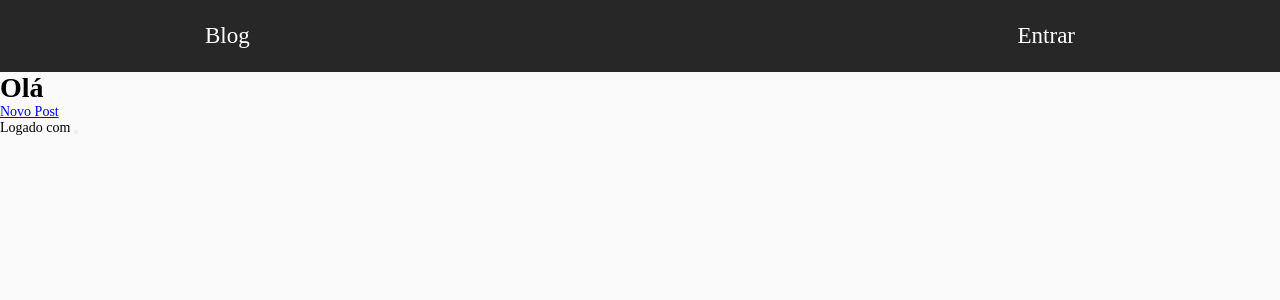
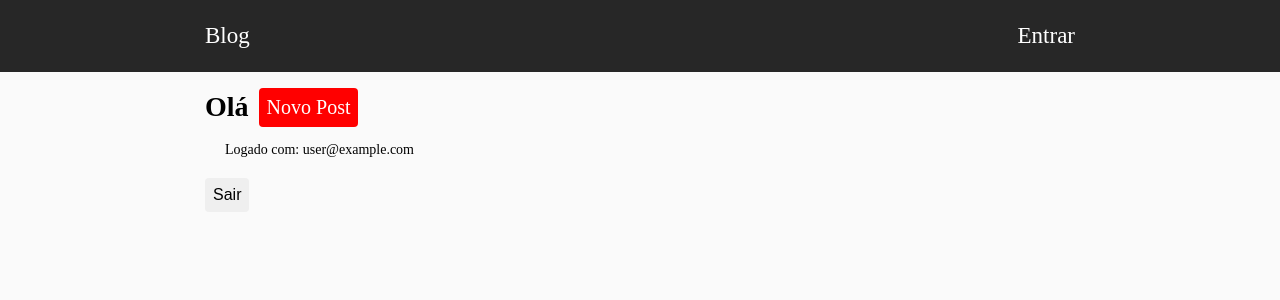
Before and after one commit to vczb/react-firebase-example, a React (Create React App) app: page /dashboard in a window 1280 px wide. Shown: the top 300 px of the page. Built offline with nearby package versions, Linux system fonts and the light colour scheme; no server answers; the database is empty; sample sign-in values are in the browser's storage.

Commit message:
dashboard styles

```diff
--- /dev/null
+++ b/src/components/dashboard/dashboard.css
@@ -0,0 +1,36 @@
+div#dashboard{
+  width: 100%;
+  max-width: 930px;
+  margin: 20px auto;
+  padding: 0 30px;
+}
+
+div#dashboard .user-info{
+  display: flex;
+  height: 30px;
+  align-items: center;
+}
+
+div#dashboard .user-info a{
+  padding: 8px;
+  border-radius: 4px;
+  font-size: 20px;
+  background-color: #FF0000;
+  color: #FFF;
+  text-decoration: none;
+  margin-left: 10px;
+}
+
+div#dashboard p{
+  padding: 20px;
+  display: flex;
+  flex-direction: column;
+}
+
+div#dashboard button{
+  border: none;
+  font-size: 16px;
+  border-radius: 4px;
+  padding: 8px;
+  cursor: pointer;
+}
--- a/src/components/dashboard/index.js
+++ b/src/components/dashboard/index.js
@@ -1,6 +1,7 @@
 import React, {Component} from 'react';
 import {Link, withRouter} from 'react-router-dom';
 import firebase from '../../firebase';
+import './dashboard.css';
 
 class DashBoard extends Component {
   constructor(props){
@@ -22,21 +23,26 @@ class DashBoard extends Component {
     })
   }
 
-  logout(){
-
+  logout = async => {
+    firebase.logout()
+    .catch((err) => {
+      console.log(err);
+    });
+    localStorage.removeItem('name');
+    this.props.history.push('/');
   }
 
   render(){
     return(
-      <div>
-        <div id="dashboard" >
-          <h1 className="user-info" >Olá {this.state.name}</h1>
+      <div id="dashboard">
+        <div className="user-info" >
+          <h1>Olá {this.state.name}</h1>
           <Link to="/dashboard/new" >Novo Post</Link>
         </div>
         <p>
-          Logado com {this.state.email}
-          <button onClick={()=> this.logout()} ></button>
+          Logado com: {firebase.getCurrent()}
         </p>
+      <button onClick={()=> this.logout()} >Sair</button>
       </div>
     );
   }
```
